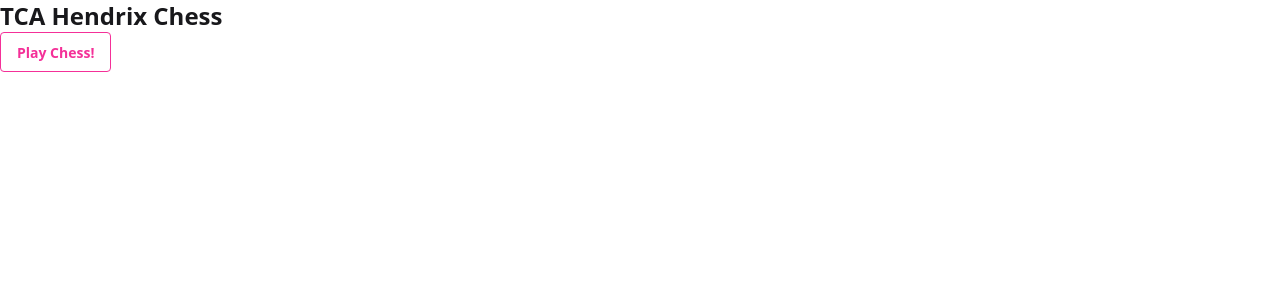
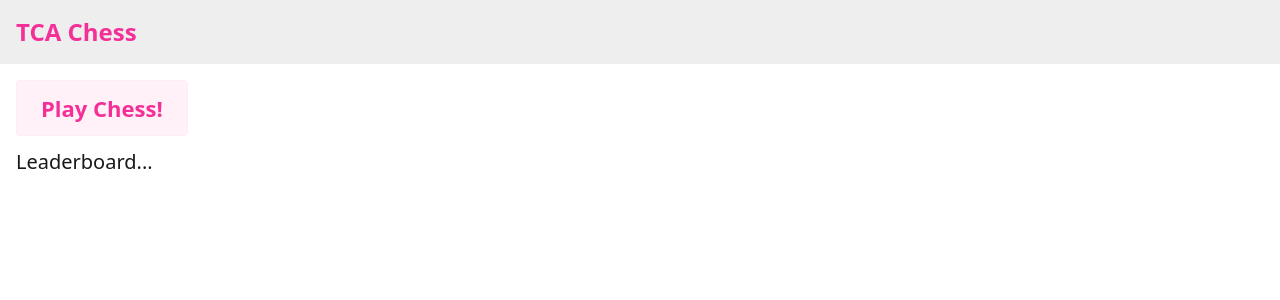
Before and after one commit to 2025-spring-adv-fe/tca-hendrix-chess, a React (Vite) app: page / in a window 1280 px wide. Shown: the top 300 px of the page. Built offline with nearby package versions, Linux system fonts and the light colour scheme.

Commit message:
learned about padding and margins
font, color, etc.

```diff
--- a/src/App.tsx
+++ b/src/App.tsx
@@ -5,15 +5,24 @@ function App() {
   return (
     <div>
       <h1
-      className='text-2xl font-bold'
+      className='text-2xl font-bold bg-base-300 p-4 text-secondary'
       >
-        TCA Hendrix Chess
+        TCA Chess
       </h1>
+      <div className="p-4">
       <button
-      className='btn btn-secondary btn-outline'
+      className='btn btn-secondary btn-soft btn-xl'
       >
         Play Chess!
       </button>
+      <h2
+        className='mt-3 text-xl font-semi-bold'
+      >
+
+        Leaderboard...
+      </h2>
+      </div>
+
     </div>
 
   )
```
